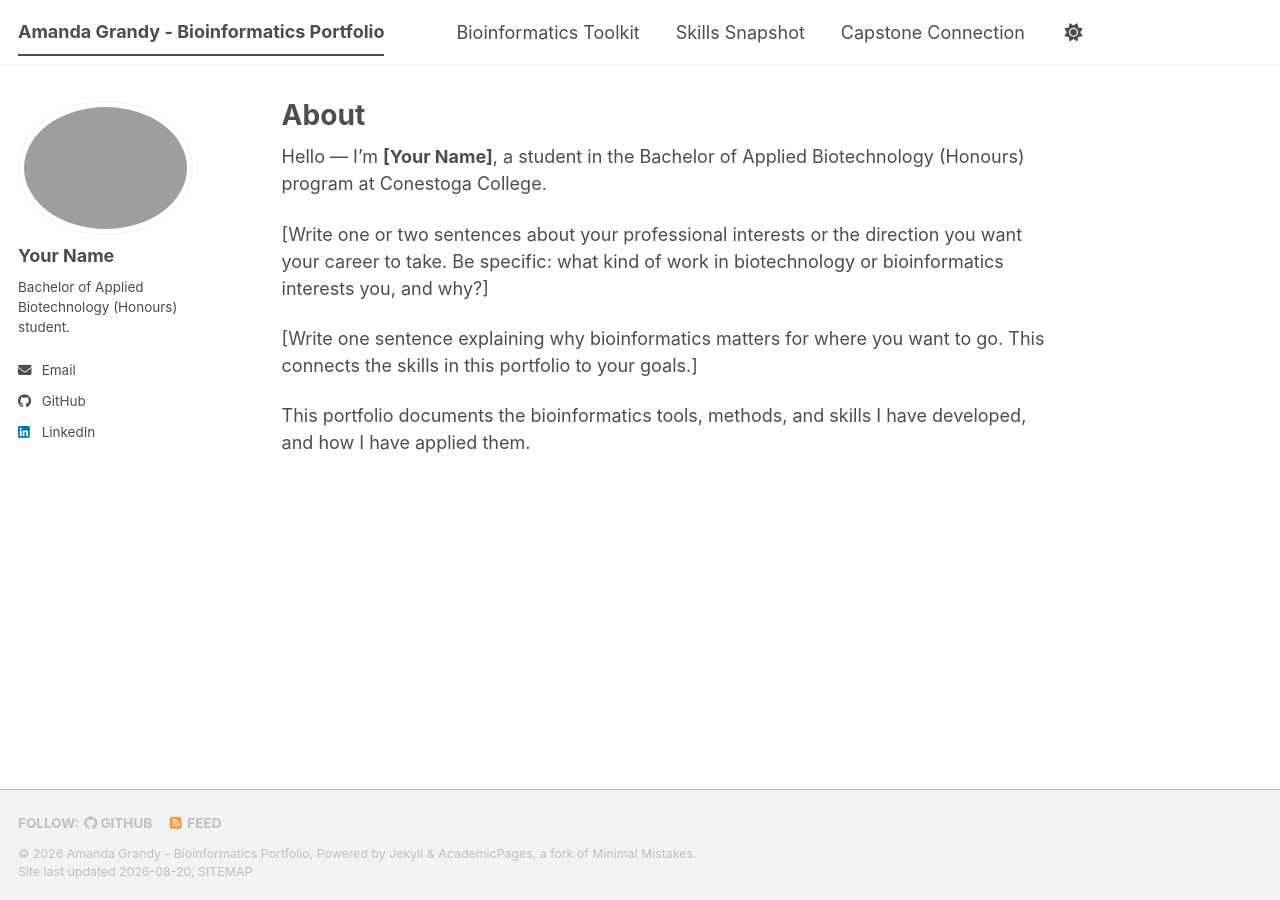
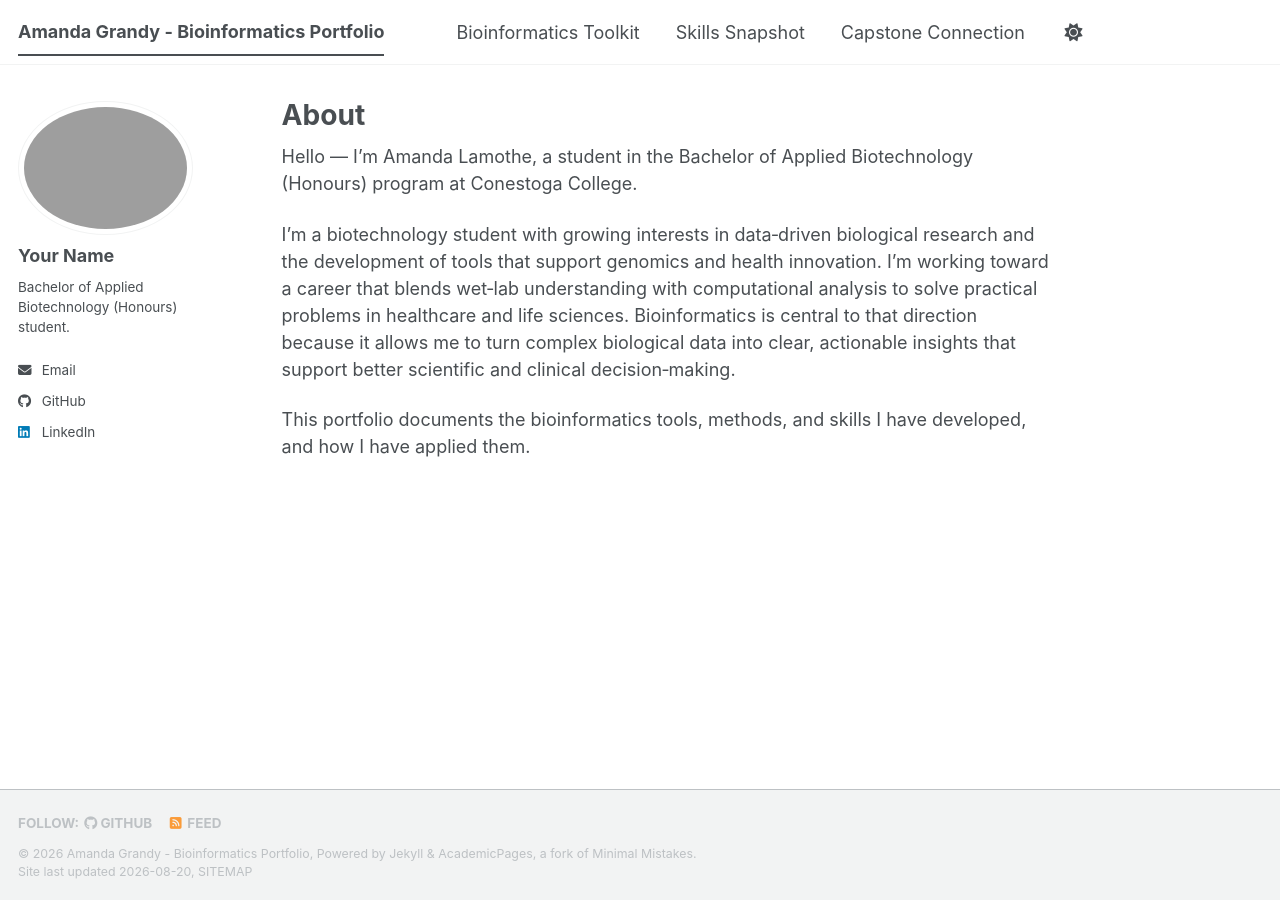
Before and after one commit to amandaegrandy-lamothe/biot74000-portfolio, a Jekyll site: the page built from _pages/about.md, in a window 1280 px wide. Built offline with Jekyll 4.4.1, drawn with Linux system fonts in a browser that asks for light colours; a script bundle is joined from its source files by our own code; library files that are not in the unit come from our copies.

Commit message:
Update about.md
edited "About" section

```diff
--- a/_pages/about.md
+++ b/_pages/about.md
@@ -29,15 +29,11 @@ redirect_from:
   ============================================================================
 -->
 
-Hello — I'm **[Your Name]**, a student in the Bachelor of Applied Biotechnology
+Hello — I'm Amanda Lamothe, a student in the Bachelor of Applied Biotechnology
 (Honours) program at Conestoga College.
 
-[Write one or two sentences about your professional interests or the direction
-you want your career to take. Be specific: what kind of work in biotechnology
-or bioinformatics interests you, and why?]
+I’m a biotechnology student with growing interests in data‑driven biological research and the development of tools that support genomics and health innovation. I’m working toward a career that blends wet‑lab understanding with computational analysis to solve practical problems in healthcare and life sciences. Bioinformatics is central to that direction because it allows me to turn complex biological data into clear, actionable insights that support better scientific and clinical decision‑making.
 
-[Write one sentence explaining why bioinformatics matters for where you want to
-go. This connects the skills in this portfolio to your goals.]
 
 This portfolio documents the bioinformatics tools, methods, and skills I have
 developed, and how I have applied them.
```
